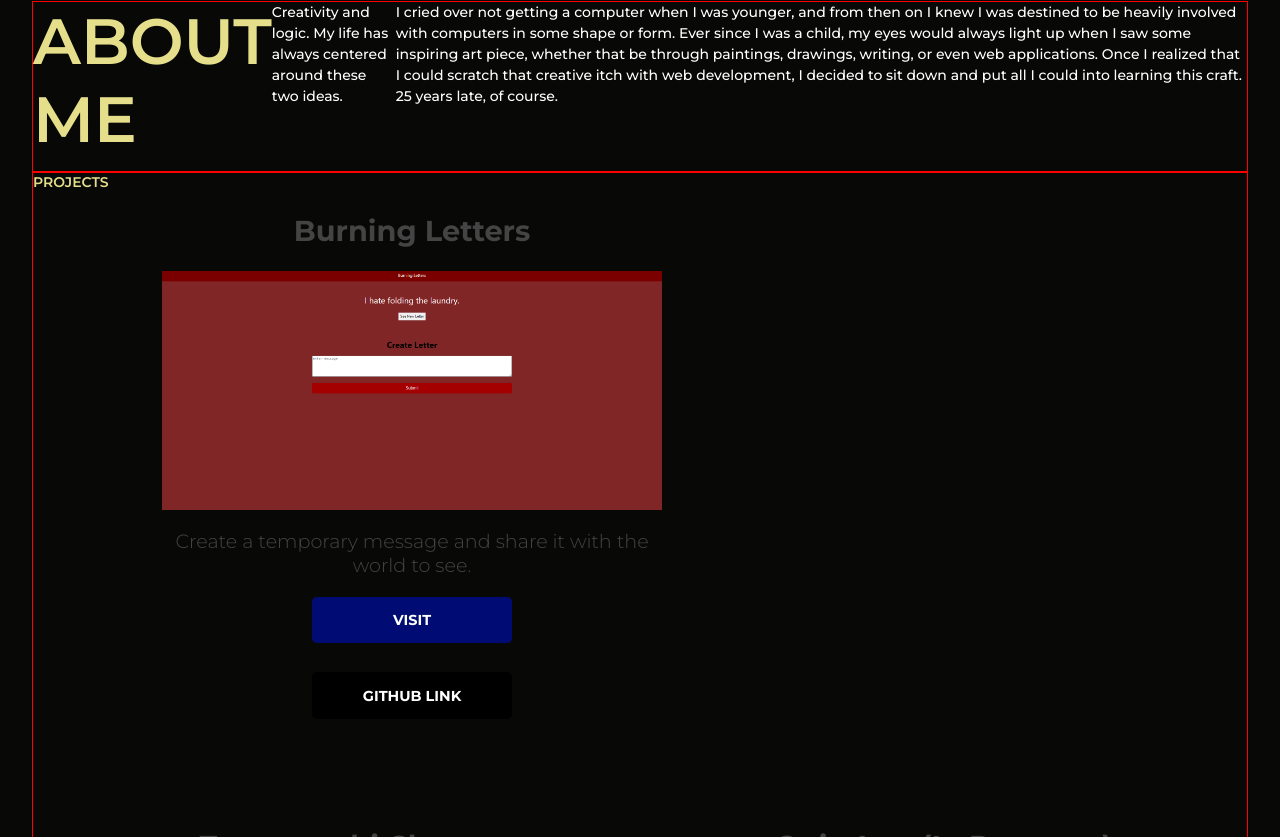
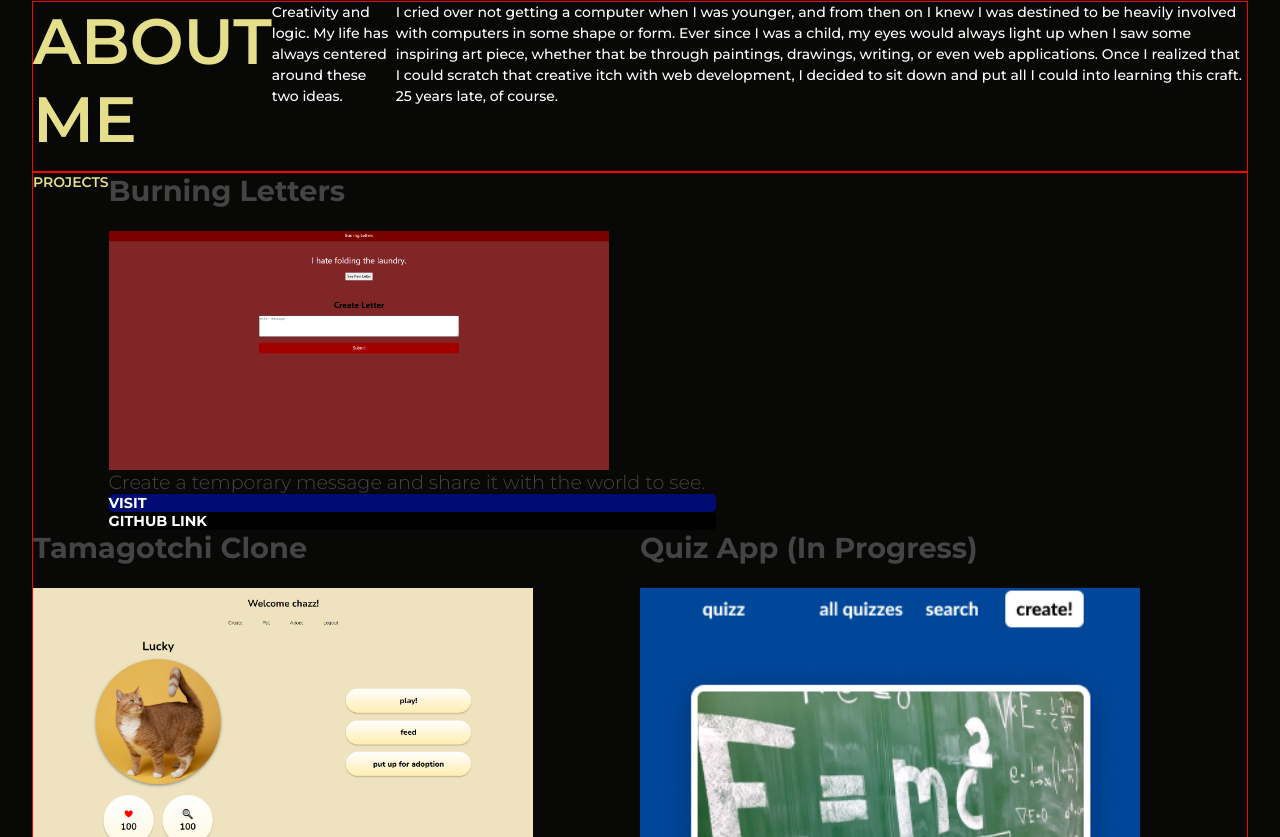
Before and after one commit to czcarrizales/react-portfolio, a React (Create React App) app: page / in a window 1280 px wide. Shown: the part 703-1540 px from the top of the page. Built offline with nearby package versions, Linux system fonts and the light colour scheme.

Commit message:
delete margin, padding, and text align (Showcase)

```diff
--- a/src/css/Showcase.css
+++ b/src/css/Showcase.css
@@ -1,11 +1,7 @@
 .showcase-container {
     display: flex;
     flex-direction: column;
-    align-items: center;
-    width: 100%;
     color: rgb(0, 0, 0);
-    margin: 1em 0;
-    padding: 1.5em;
 }
 
 img {
@@ -15,16 +11,13 @@ img {
 }
 
 .showcase-container p {
-    padding: 1em;
     font-size: 1.2rem;
-    text-align: center;
     color: #444444;
 }
 
 .showcase-container h3 {
     font-size: 1.8rem;
     margin-bottom: .8em;
-    text-align: center;
     color: #444444;
 }
 
@@ -33,13 +26,6 @@ img {
     font-size: .9rem;
     background-color: rgb(0, 12, 116);
     color: white;
-    width: 40%;
-    max-width: 200px;
-    margin: 0 auto 2em;
-    padding: 1em;
-    align-items: center;
-    justify-content: center;
-    text-align: center;
     text-decoration: none;
     font-weight: bold;
     border-radius: 5px;
```
